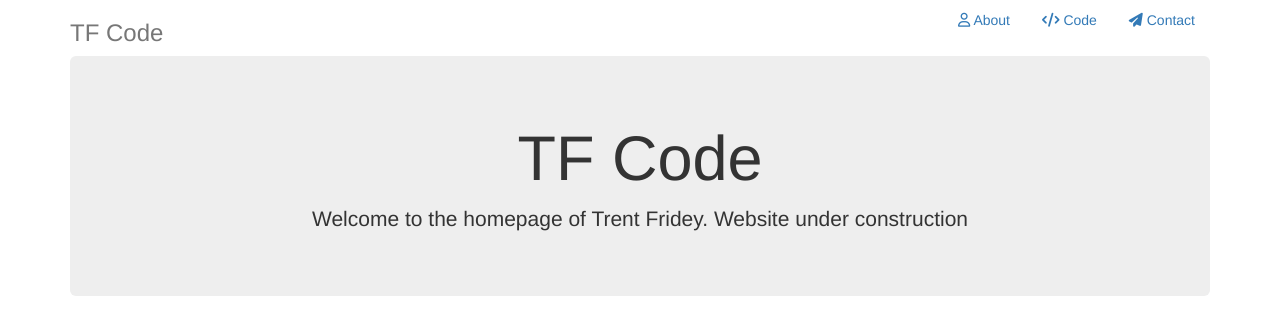
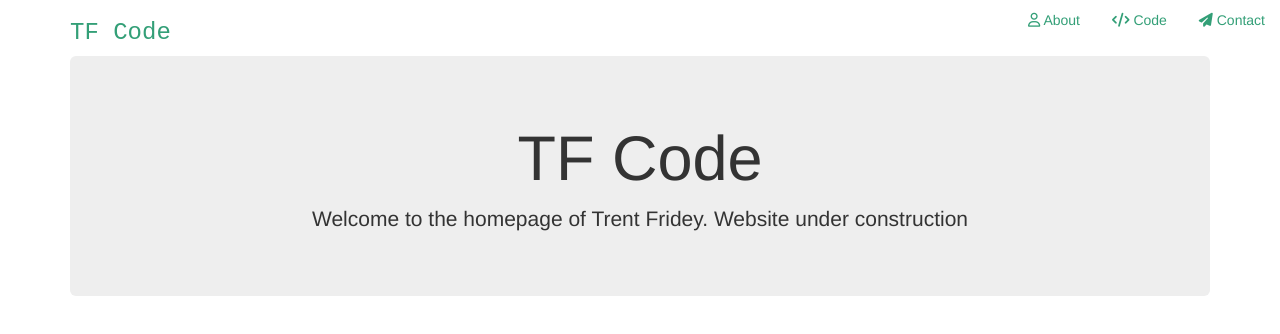
Before and after one commit to trentfridey/trentfridey.github.io, a plain HTML site: page index.html in a window 1280 px wide. Drawn offline with nearby package versions, Linux system fonts and the light colour scheme.

Commit message:
update index and style

```diff
--- a/index.html
+++ b/index.html
@@ -24,7 +24,7 @@
 <body>
   <div class="container">
     <div class="header clearfix">
-      <nav>
+      <nav class="navbar-fixed-top">
         <ul class="nav nav-pills pull-right">
           <li role="presentation">
             <a href="#about"><i class="fa fa-user-o"></i> About</a>
--- a/style.css
+++ b/style.css
@@ -1,3 +1,11 @@
+.nav-pills li a{
+  color: #339F77;
+}
 .nav-pills li a:hover{
   background-color: #339F77;
+  color:white;
 }
+h3.text-muted{
+  color:#339F77;
+  font-family:monospace;
+}
```
